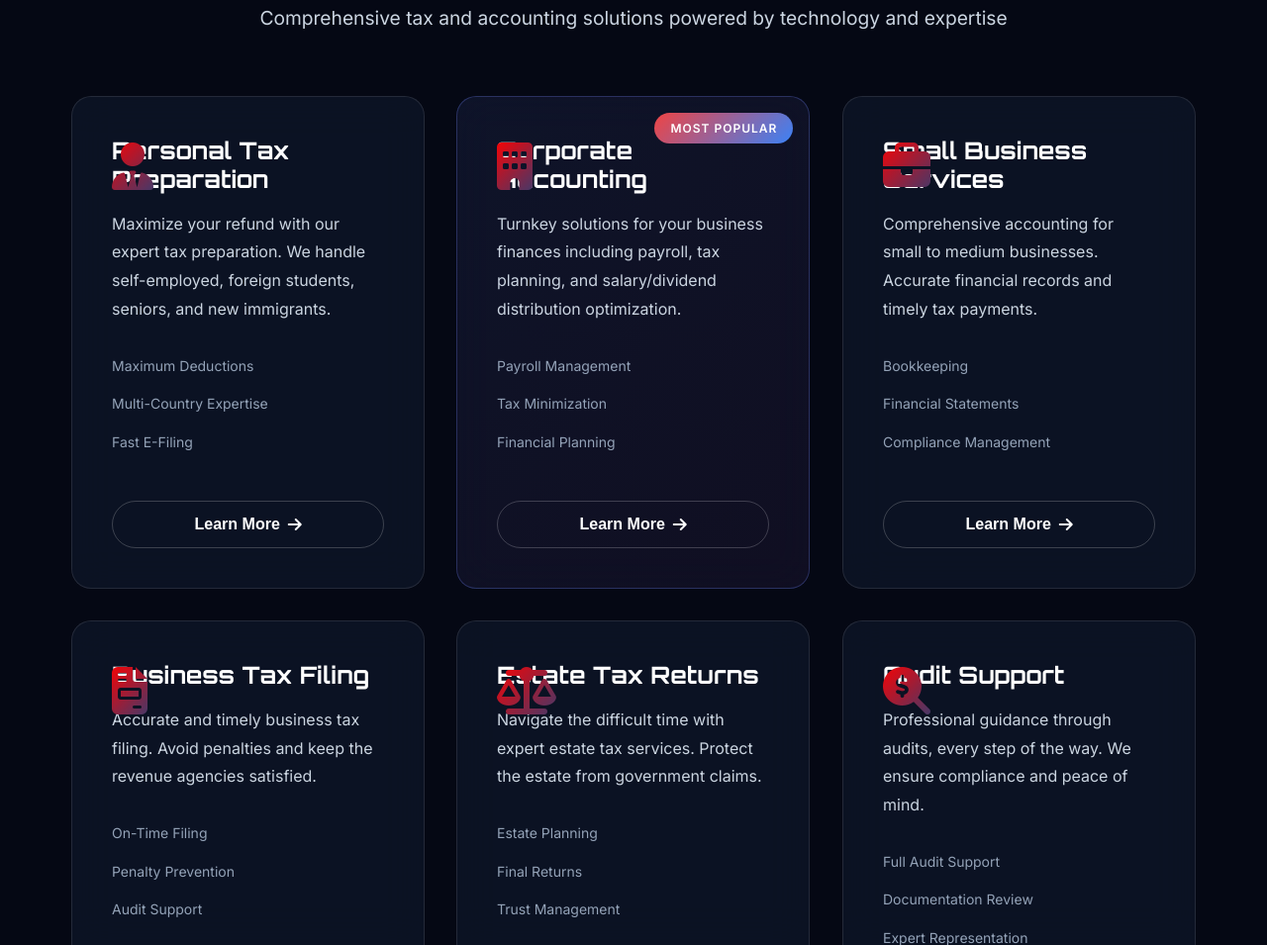
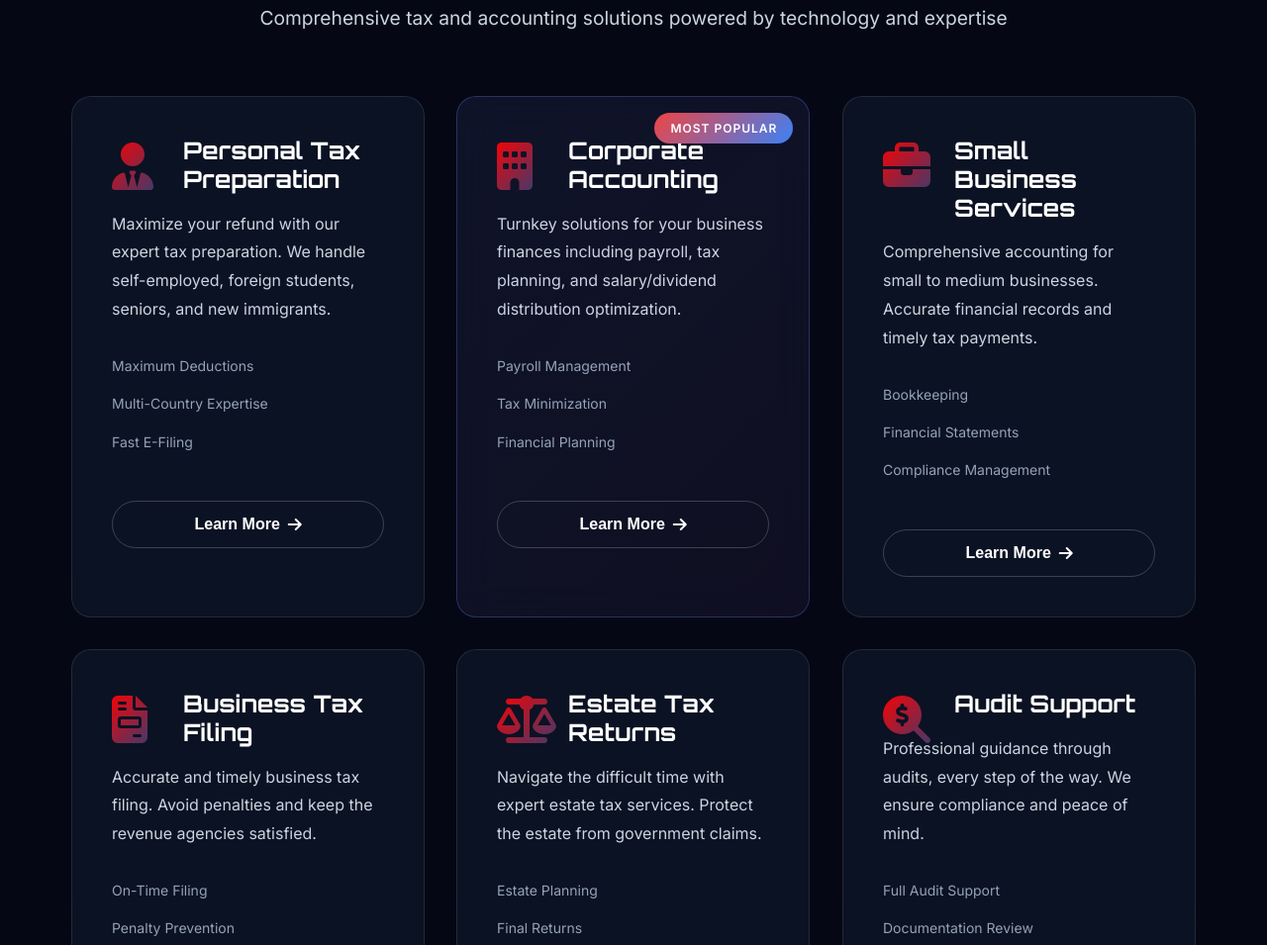
Before and after one commit to PraveenDubbaka/maple-star-taxes, a website: page index.html in a window 1280 px wide. Shown: the part 1932-2887 px from the top of the page at 99% size. Drawn offline with Linux system fonts and the light colour scheme; a script that the page names is missing.

Commit message:
Fix service card title overlap with left margin

```diff
--- a/styles.css
+++ b/styles.css
@@ -1447,9 +1447,7 @@ h1, h2, h3, h4, h5, h6 {
 
 .service-card h3 {
     font-size: 1.5rem;
-    margin-bottom: 1rem;
-    margin-top: 0;
-    clear: both;
+    margin: 0 0 1rem 4.5rem;
 }
 
 .service-card p {
```
